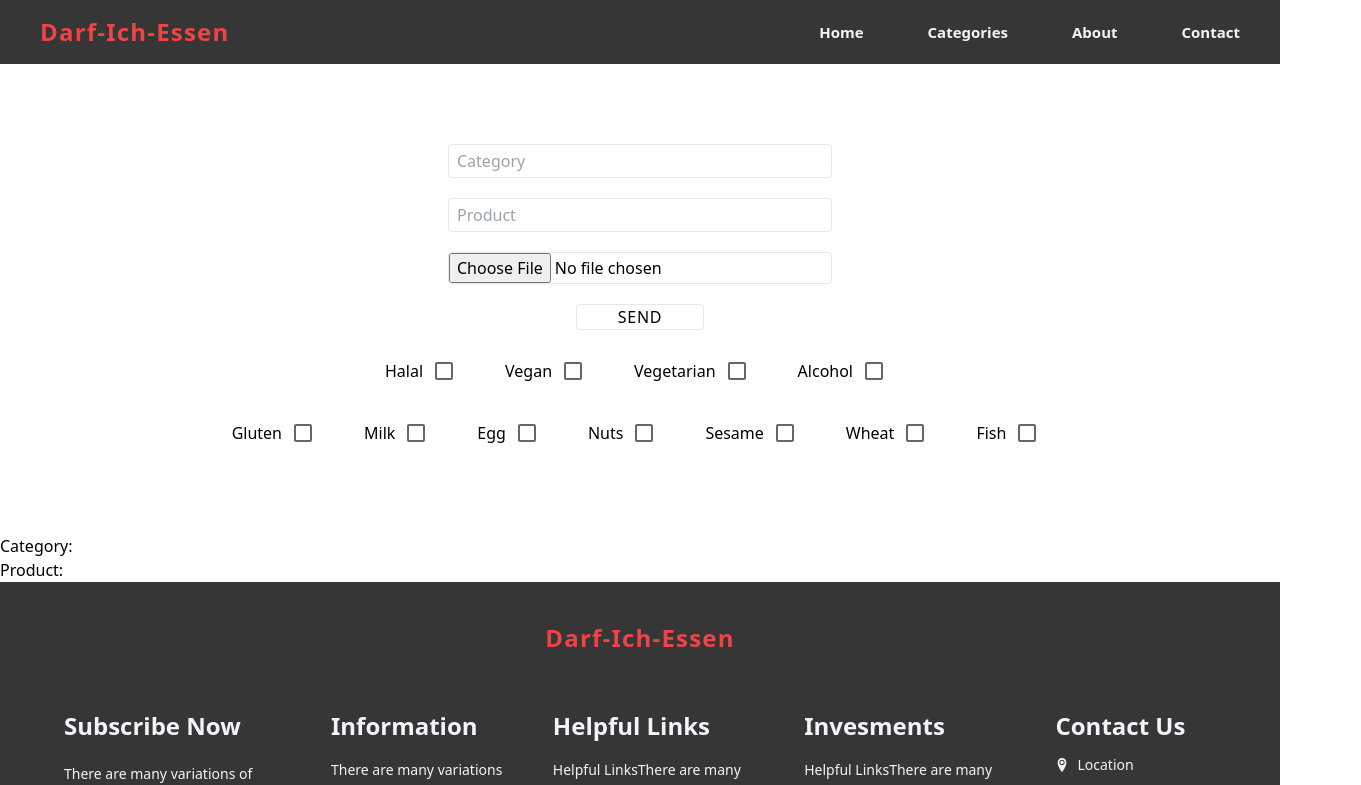
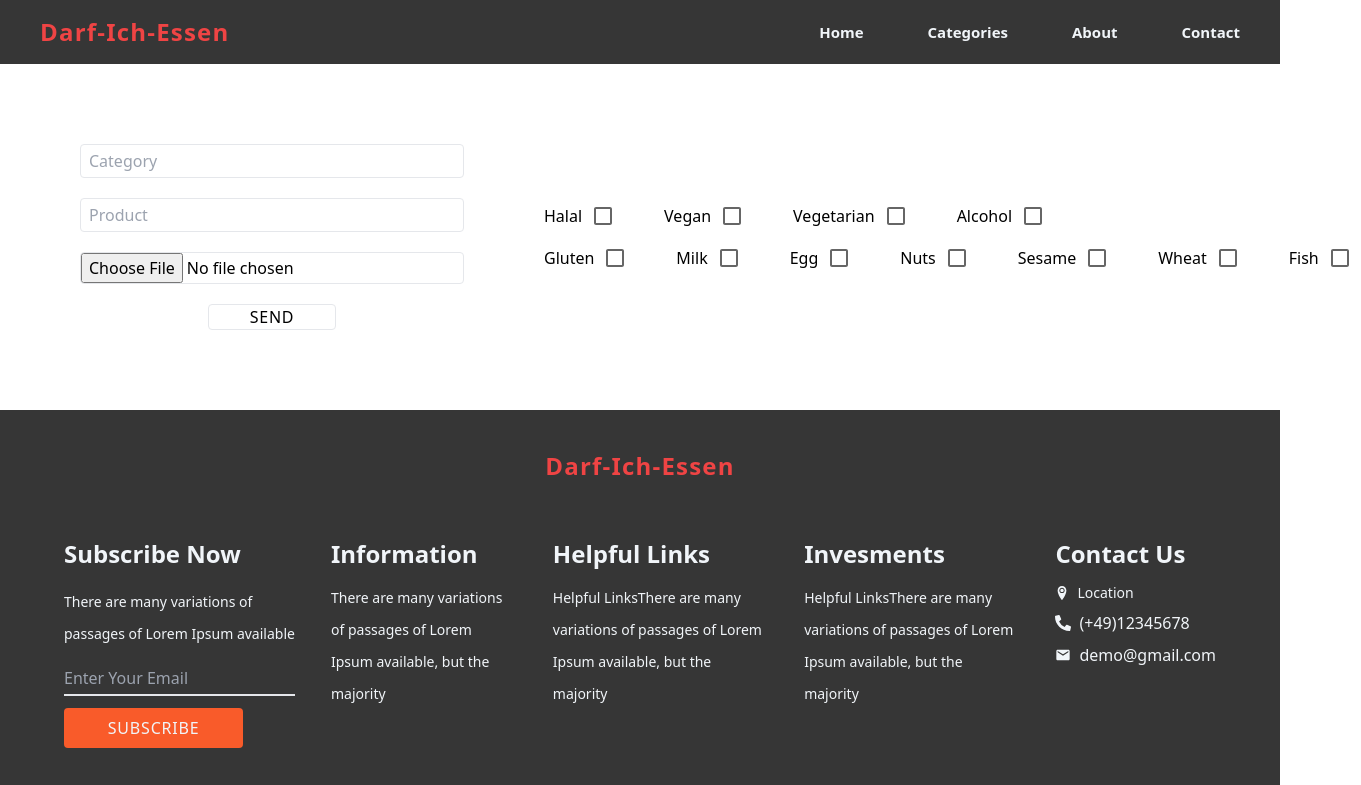
Before and after one commit to rizvan555/D.I.E., a Next.js app: page /addProduct in a window 1280 px wide. Shown: the top 785 px of the page, 1361 px wide, since content can reach past the window. Built offline with nearby package versions, Linux system fonts and the light colour scheme.

Commit message:
changed styling

```diff
--- a/pages/addProduct/index.tsx
+++ b/pages/addProduct/index.tsx
@@ -70,11 +70,9 @@ const AddProduct: NextPage = () => {
     if (e.target.files && e.target.files.length > 0) {
       const file = e.target.files[0];
       const reader = new FileReader();
-
       reader.onloadend = () => {
         setImageValue(reader.result as string);
       };
-
       reader.readAsDataURL(file);
     } else {
       setImageValue('');
@@ -190,7 +188,7 @@ const AddProduct: NextPage = () => {
   };
 
   return (
-    <div className="">
+    <div className="flex items-center">
       <form
         onSubmit={handleSubmit}
         className="flex flex-col gap-5 justify-center items-center m-20"
@@ -225,18 +223,19 @@ const AddProduct: NextPage = () => {
             )}
           </div>
         ))}
-
         <button
           className="border w-[10vw] rounded tracking-wider"
           type="submit"
         >
           SEND
         </button>
-
+      </form>
+      <div className="flex flex-col justify-center items-start">
         <CategoryCheckbox filterCheckboxes={handleFilterCheckboxes} />
         <AllergicCheckbox handleAllergicCheckboxes={handleAllergicCheckboxes} />
-      </form>
-      <div>Category: {submittedValuesCategory.category}</div>
+      </div>
+
+      {/* <div>Category: {submittedValuesCategory.category}</div>
       <div>Product: {submittedValuesProduct.product}</div>
       {submittedValueImage.image && (
         <div>
@@ -248,7 +247,7 @@ const AddProduct: NextPage = () => {
             height={200}
           />
         </div>
-      )}
+      )} */}
     </div>
   );
 };
```
Also changed, not shown: 1 other file (tests, documents, lock files or other folders).
